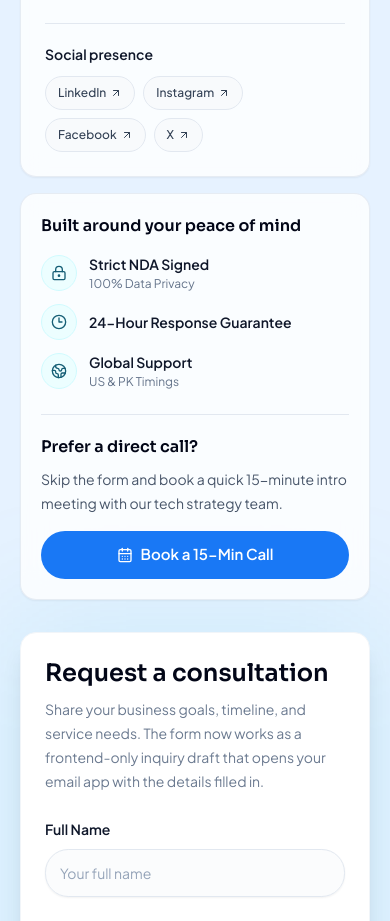
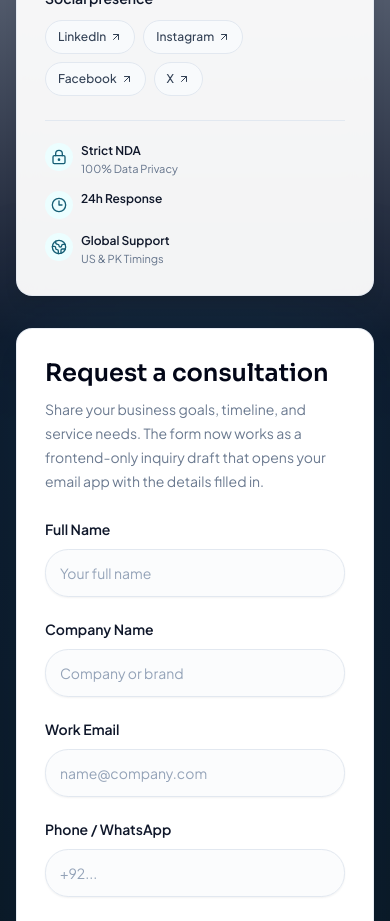
Before and after one commit to mawaisawan2008/test-zepra, a Next.js app: page / in a window 390 px wide. Shown: the part 8880-9801 px from the top of the page. Built offline with nearby package versions, Linux system fonts and the light colour scheme.

Commit message:
Updated changes

```diff
--- a/components/sections/contact-section.jsx
+++ b/components/sections/contact-section.jsx
@@ -1,7 +1,6 @@
 import Link from "next/link";
 import {
   ArrowUpRight,
-  CalendarDays,
   Clock3,
   Globe2,
   LockKeyhole,
@@ -18,13 +17,9 @@ export function ContactSection({ showHeader = true }) {
   return (
     <section
       id="contact"
-      className="section-shell relative isolate overflow-hidden bg-[#E6F2FF]"
+      className="section-shell relative isolate overflow-hidden bg-gradient-to-b from-[#E8F2FF] via-[#0F172A] to-[#090D16]"
     >
-      <div
-        aria-hidden="true"
-        className="pointer-events-none absolute inset-x-0 top-0 -z-10 h-96 bg-[radial-gradient(ellipse_at_16%_12%,rgba(56,198,255,0.12),transparent_58%)]"
-      />
-      <div className="container">
+      <div className="max-w-7xl mx-auto px-4 sm:px-6 lg:px-8">
         {showHeader ? (
           <SectionHeading
             eyebrow="Contact"
@@ -33,9 +28,9 @@ export function ContactSection({ showHeader = true }) {
           />
         ) : null}
 
-        <div className="mt-8 grid grid-cols-1 items-stretch gap-8 lg:grid-cols-12">
-          <div className="flex h-full flex-col justify-between lg:col-span-4">
-            <div className="rounded-2xl border border-slate-200/80 bg-white/80 p-6 shadow-sm backdrop-blur-md">
+        <div className="mt-8 grid grid-cols-1 lg:grid-cols-12 gap-8 items-stretch">
+          <div className="flex h-full flex-col justify-between rounded-2xl border border-slate-200/80 bg-white/95 p-7 shadow-lg backdrop-blur-md lg:col-span-5">
+            <div>
               <div className="flex items-center gap-2 text-xs font-semibold uppercase tracking-[0.16em] text-cyan-800">
                 <span className="h-2 w-2 rounded-full bg-emerald-400" />
                 Business inquiry
@@ -44,7 +39,7 @@ export function ContactSection({ showHeader = true }) {
                 Clear contact options for local and international clients.
               </h2>
 
-              <div className="mt-6 space-y-3">
+              <div className="mt-6 space-y-4">
                 <InfoRow
                   icon={<Mail className="h-5 w-5" />}
                   label="Email"
@@ -60,7 +55,7 @@ export function ContactSection({ showHeader = true }) {
                 />
               </div>
 
-              <div className="mt-5 grid gap-3 sm:grid-cols-2 lg:grid-cols-1 xl:grid-cols-2">
+              <div className="mt-5 grid gap-3 sm:grid-cols-2">
                 <Button asChild size="lg" className="w-full">
                   <Link
                     href={siteMeta.whatsappLink}
@@ -98,21 +93,16 @@ export function ContactSection({ showHeader = true }) {
               </div>
             </div>
 
-            <div className="mt-4 rounded-2xl border border-slate-200/80 bg-white/80 p-5 shadow-sm backdrop-blur-md lg:flex-1">
-              <div className="flex h-full flex-col justify-between gap-6">
-                <div>
-                  <h3 className="font-display text-base font-semibold text-slate-950">
-                    Built around your peace of mind
-                  </h3>
-                  <ul className="mt-4 space-y-3">
+            <div className="mt-6 border-t border-slate-200 pt-5">
+              <ul className="grid gap-3 sm:grid-cols-3">
                 <TrustPoint
                   icon={<LockKeyhole className="h-4 w-4" />}
-                      title="Strict NDA Signed"
+                  title="Strict NDA"
                   detail="100% Data Privacy"
                 />
                 <TrustPoint
                   icon={<Clock3 className="h-4 w-4" />}
-                      title="24-Hour Response Guarantee"
+                  title="24h Response"
                 />
                 <TrustPoint
                   icon={<Globe2 className="h-4 w-4" />}
@@ -121,36 +111,14 @@ export function ContactSection({ showHeader = true }) {
                 />
               </ul>
             </div>
-
-                <div className="border-t border-slate-200 pt-5">
-                  <h3 className="font-display text-base font-semibold text-slate-950">
-                    Prefer a direct call?
-                  </h3>
-                  <p className="mt-2 text-sm leading-6 text-slate-600">
-                    Skip the form and book a quick 15-minute intro meeting with
-                    our tech strategy team.
-                  </p>
-                  <Button asChild size="lg" className="mt-4 w-full">
-                    <Link
-                      href={`${siteMeta.whatsappLink}?text=${encodeURIComponent("Hi, I would like to book a 15-minute intro meeting with your tech strategy team.")}`}
-                      target="_blank"
-                      rel="noreferrer"
-                    >
-                      <CalendarDays className="h-4 w-4" />
-                      Book a 15-Min Call
-                    </Link>
-                  </Button>
-                </div>
-              </div>
-            </div>
           </div>
 
-          <div className="relative flex h-full flex-col justify-between lg:col-span-8">
+          <div className="relative flex h-full flex-col justify-between lg:col-span-7">
             <div
               aria-hidden="true"
               className="pointer-events-none absolute -inset-4 -z-10 rounded-3xl bg-cyan-500/10 blur-3xl"
             />
-            <div className="flex h-full flex-col justify-between rounded-2xl border border-slate-100 bg-white p-6 shadow-xl sm:p-8">
+            <div className="flex h-full flex-col justify-between rounded-2xl border border-slate-200/80 bg-white p-7 shadow-xl">
               <div className="mb-6">
                 <h2 className="font-display text-2xl font-semibold text-slate-950">
                   Request a consultation
@@ -175,9 +143,9 @@ function InfoRow({ icon, label, href, value, external = false }) {
     <a
       href={href}
       {...(external ? { target: "_blank", rel: "noreferrer" } : {})}
-      className="flex min-w-0 items-center gap-3 rounded-xl border border-slate-200/80 bg-slate-50/70 p-3.5 transition-colors hover:border-cyan-200 hover:bg-white focus-visible:outline-none focus-visible:ring-2 focus-visible:ring-cyan-500"
+      className="group flex min-w-0 items-center gap-3 transition-colors hover:text-cyan-800 focus-visible:outline-none focus-visible:ring-2 focus-visible:ring-cyan-500"
     >
-      <span className="flex h-10 w-10 shrink-0 items-center justify-center rounded-xl border border-cyan-100 bg-cyan-50 text-cyan-800">
+      <span className="flex h-9 w-9 shrink-0 items-center justify-center rounded-full bg-cyan-50 text-cyan-800">
         {icon}
       </span>
       <span className="min-w-0">
@@ -194,16 +162,16 @@ function InfoRow({ icon, label, href, value, external = false }) {
 
 function TrustPoint({ icon, title, detail }) {
   return (
-    <li className="flex items-center gap-3">
-      <span className="flex h-9 w-9 shrink-0 items-center justify-center rounded-xl border border-cyan-100 bg-cyan-50 text-cyan-800">
+    <li className="flex min-w-0 items-start gap-2">
+      <span className="mt-0.5 flex h-7 w-7 shrink-0 items-center justify-center rounded-full bg-cyan-50 text-cyan-800">
         {icon}
       </span>
-      <span>
-        <span className="block text-sm font-semibold text-slate-900">
+      <span className="min-w-0">
+        <span className="block text-xs font-semibold leading-5 text-slate-900">
           {title}
         </span>
         {detail ? (
-          <span className="mt-0.5 block text-xs text-slate-500">{detail}</span>
+          <span className="block text-[11px] leading-4 text-slate-500">{detail}</span>
         ) : null}
       </span>
     </li>
--- a/components/shared/contact-form.jsx
+++ b/components/shared/contact-form.jsx
@@ -189,7 +189,8 @@ export function ContactForm() {
         <Field label="Project Goals" error={errors.message}>
         <Textarea
           name="message"
-          className="rounded-xl border-slate-200 bg-slate-50/50 p-3.5 focus:border-cyan-500 focus:bg-white focus:ring-2 focus:ring-cyan-500 focus-visible:border-cyan-500 focus-visible:ring-cyan-500"
+          rows={3}
+          className="min-h-0 rounded-xl border-slate-200 bg-slate-50/50 p-3.5 focus:border-cyan-500 focus:bg-white focus:ring-2 focus:ring-cyan-500 focus-visible:border-cyan-500 focus-visible:ring-cyan-500"
           placeholder="Tell us what you want to build, improve, or automate."
           value={formData.message}
           onChange={handleChange}
```
Lines whose indentation alone changed are shown as unchanged.
